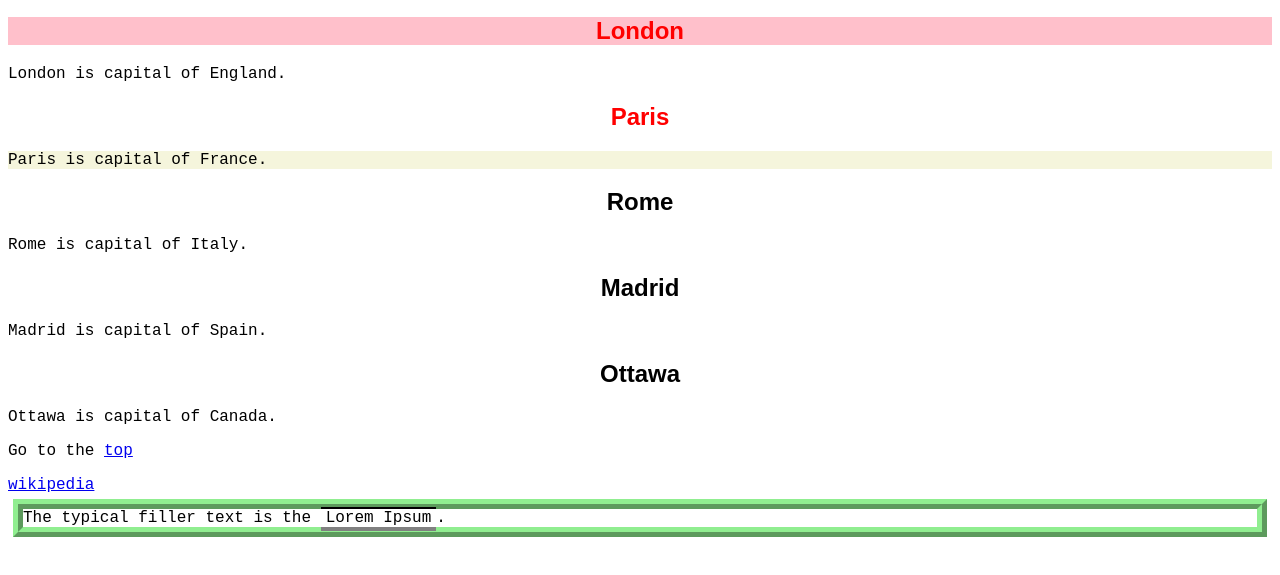
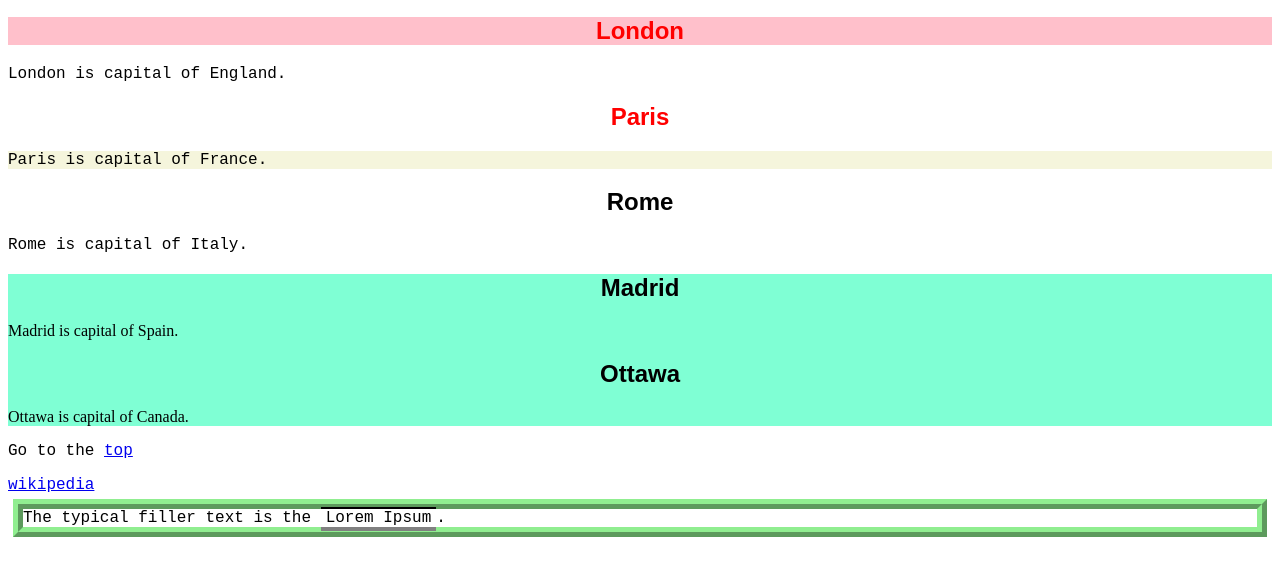
Before and after one commit to nchangizi/week5-setC, a plain HTML site: page index.html in a window 1280 px wide. Shown: the part 101-676 px from the top of the page. Drawn offline with Linux system fonts and the light colour scheme.

Commit message:
font practice

```diff
--- a/css/styles.css
+++ b/css/styles.css
@@ -30,8 +30,14 @@ span {
 body {
   font-family: "Courier New", Courier, monospace;
 }
+
 h1,
 h2 {
   font-family: Arial, Helvetica, sans-serif;
   text-align: center;
 }
+
+article{
+  font-family: 'Times New Roman', Times, serif;
+  background-color: aquamarine;
+}
--- a/index.html
+++ b/index.html
@@ -14,18 +14,20 @@
     <p class="paris-paragraph">Paris is capital of France.</p>
     <h2>Rome</h2>
     <p>Rome is capital of Italy.</p>
+    <article>
+      <h2>Madrid</h2>
+      <p>Madrid is capital of Spain.</p>
 
-    <h2>Madrid</h2>
-    <p>Madrid is capital of Spain.</p>
-
-    <h2 id="ottawa">Ottawa</h2>
-    <p>Ottawa is capital of Canada.</p>
-
+      <h2 id="ottawa">Ottawa</h2>
+      <p>Ottawa is capital of Canada.</p>
+    </article>
     <p>Go to the <a href="#capitals-heading"> top</a></p>
     <a
       href="https://en.wikipedia.org/wiki/Space_Shuttle_Columbia_disaster#Columbia_Accident_Investigation_Board"
       >wikipedia</a
     >
-    <p class="para-with-span">The typical filler text is the <span>Lorem Ipsum</span>.</p>
+    <p class="para-with-span">
+      The typical filler text is the <span>Lorem Ipsum</span>.
+    </p>
   </body>
 </html>
```
